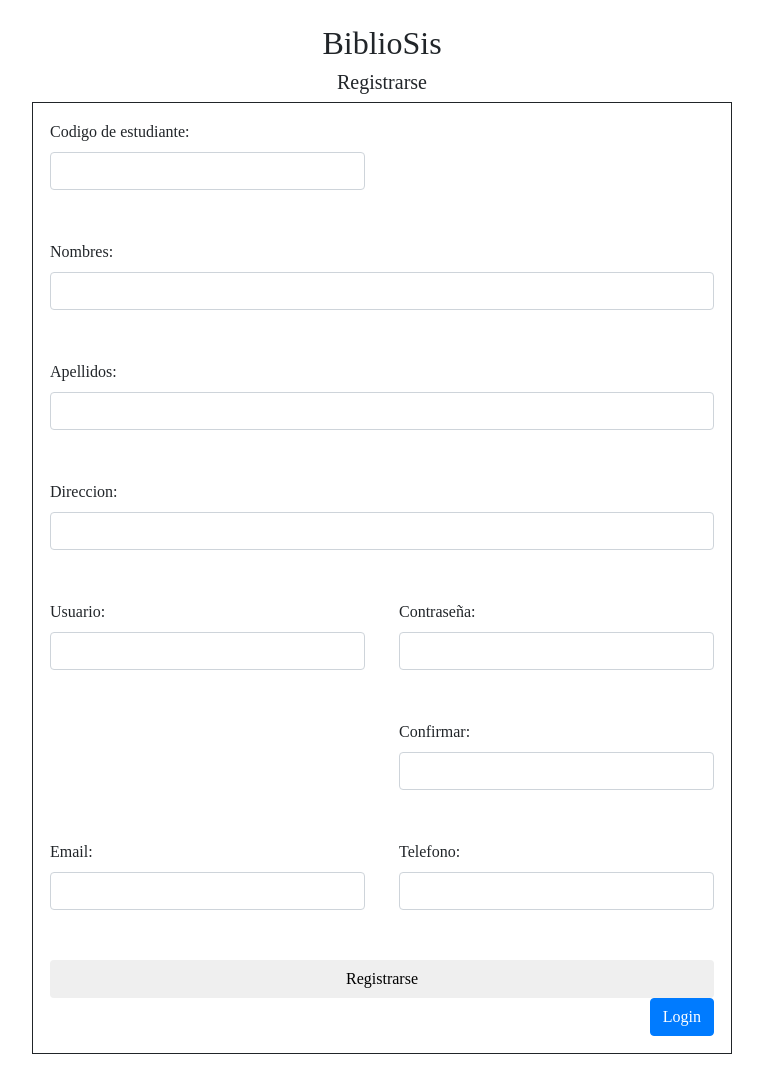
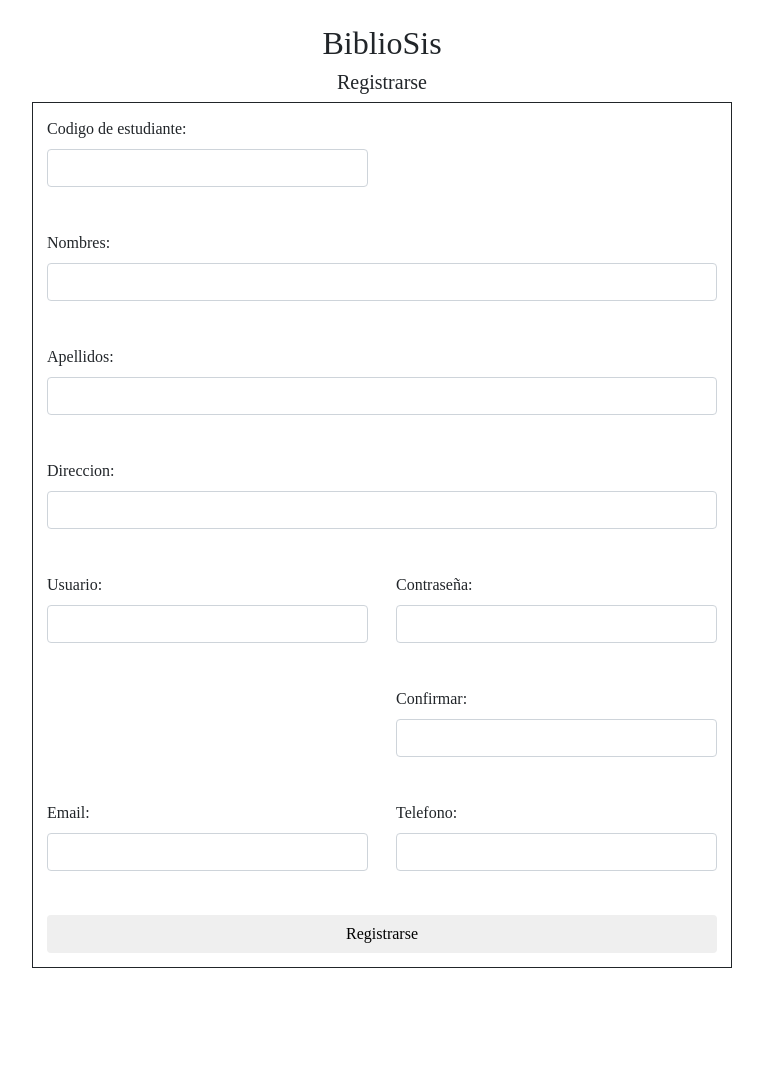
Before and after one commit to DANIEL74164/BiblioS, a CodeIgniter app: page /carpeta/index.php/register/index in a window 1280 px wide. Shown: the whole page, without its empty margins (258-1021 px from the left). After the commit the page ends 968 px from the top, so only its background shows below. Run offline with CodeIgniter, Linux system fonts and the light colour scheme; some web fonts are replaced.

Commit message:
Actualizando register

```diff
--- a/carpeta/application/controllers/Register.php
+++ b/carpeta/application/controllers/Register.php
@@ -21,7 +21,7 @@ class Register extends CI_Controller {
 
         /*$this->form_validation->set_rules('codigo', 'Codigo', 'required');
         $this->form_validation->set_message('is_unique', 'Email already exists.');
-        $this->form_validation->set_rules('email', 'Email', 'required|valid_email|is_unique[users.email]');
+        $this->form_validation->set_rules('email', 'Email', 'required|valid_email|is_unique[usuario.usua_email]');
         $this->form_validation->set_rules('password', 'Password');*/
         //agregando mas datos
         /*$this->form_validation->set_rules('codigo','Codigo', 'required');
--- a/carpeta/application/views/header.php
+++ b/carpeta/application/views/header.php
@@ -43,7 +43,7 @@
         		height: 100%;
         	}
         	td {
-        		padding: 17px;
+        		padding: 14px;
         	}
         	button {
         		width: 100%;
--- a/carpeta/application/views/register_page.php
+++ b/carpeta/application/views/register_page.php
@@ -86,8 +86,6 @@
         <tr>
             <td colspan="2">
                 <button type="submit" class="btn btn-default">Registrarse</button>
-
-                <span class="float-right"><a href="<?= base_url() . 'login'; ?>" class="btn btn-primary">Login</a></span>
                 </form>
 
             </td>
```
